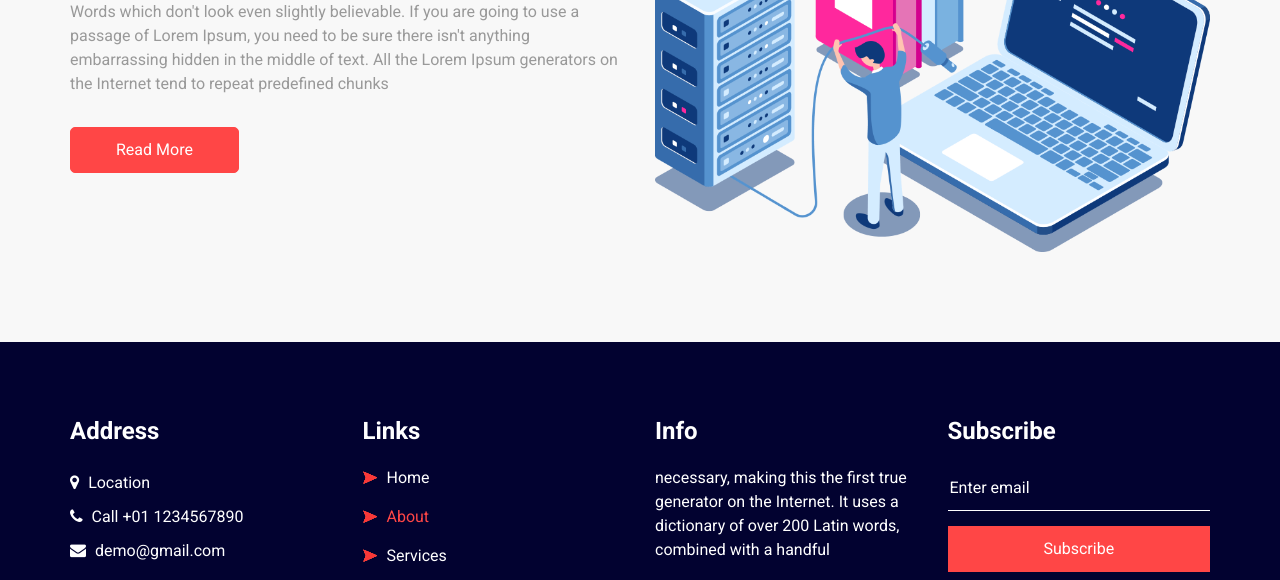
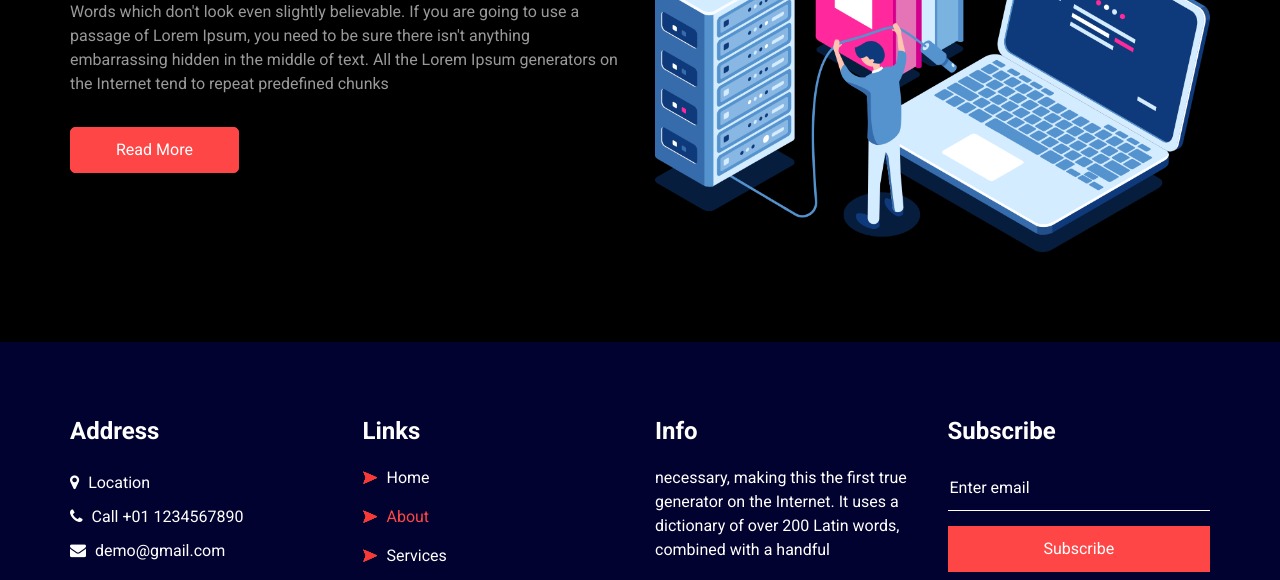
Before and after one commit to CalHolt/cant-201-a1-hostit, a plain HTML site: page about.html in a window 1280 px wide. Shown: the part 293-873 px from the top of the page. Drawn offline with Linux system fonts and the light colour scheme; a script that the page names is missing.

Commit message:
changed body colours to red and black

```diff
--- a/css/style.css
+++ b/css/style.css
@@ -1,7 +1,7 @@
 body {
   font-family: "Roboto", sans-serif;
-  color: #0c0c0c;
-  background-color: #f8f8f8;
+  color: #da1818;
+  background-color: #000000;
   overflow-x: hidden;
 }
 
```
